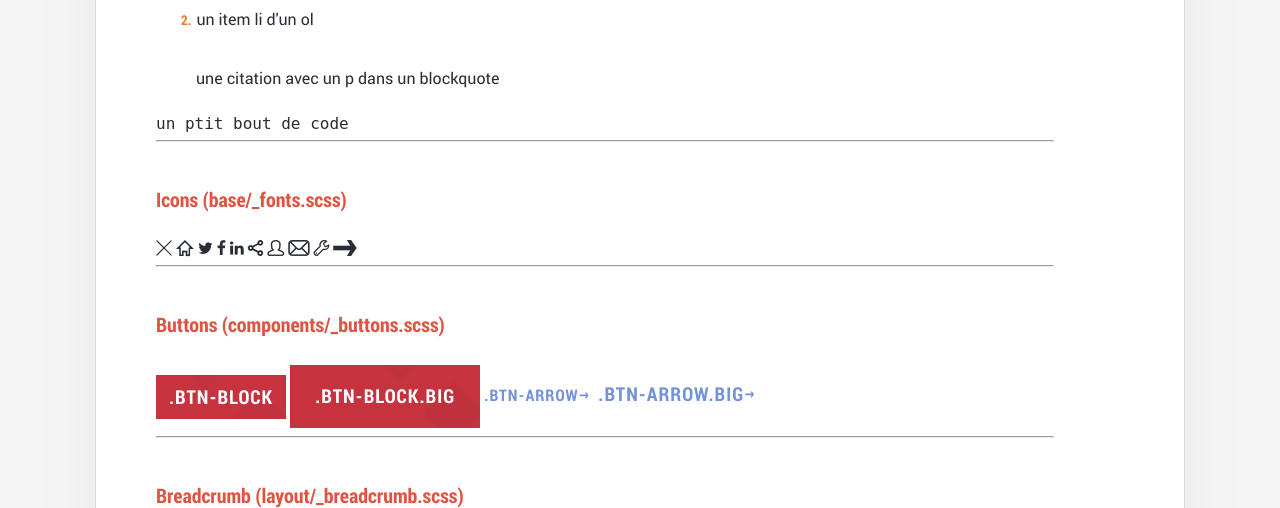
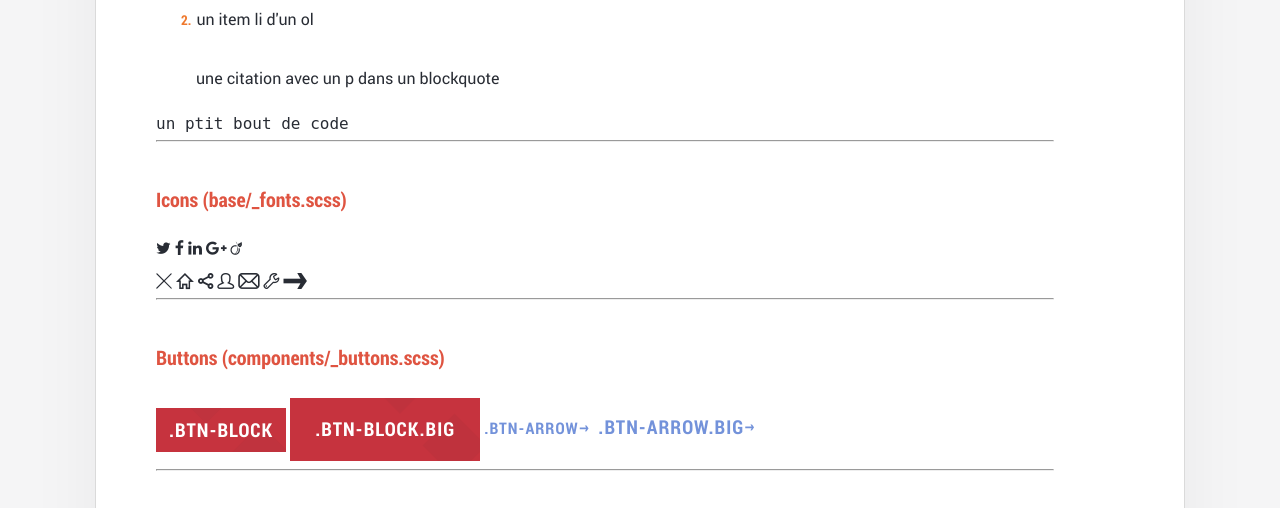
Before and after one commit to stereosuper/fdc, a PHP site: page /styles.php in a window 1280 px wide. Shown: the part 1044-1552 px from the top of the page. Run offline with PHP 8.4, Linux system fonts and the light colour scheme.

Commit message:
style guide icons

```diff
--- a/styles.php
+++ b/styles.php
@@ -38,11 +38,14 @@
                     <hr>
 
                     <h2>Icons (base/_fonts.scss)</h2>
-                    <span class='icon-cross'></span>
-                    <span class='icon-home'></span>
                     <span class='icon-twitter'></span>
                     <span class='icon-facebook'></span>
                     <span class='icon-linkedin'></span>
+                    <span class='icon-google'></span>
+                    <span class='icon-viadeo'></span>
+                    <br><br>
+                    <span class='icon-cross'></span>
+                    <span class='icon-home'></span>
                     <span class='icon-share'></span>
                     <span class='icon-user'></span>
                     <span class='icon-mail'></span>
```
